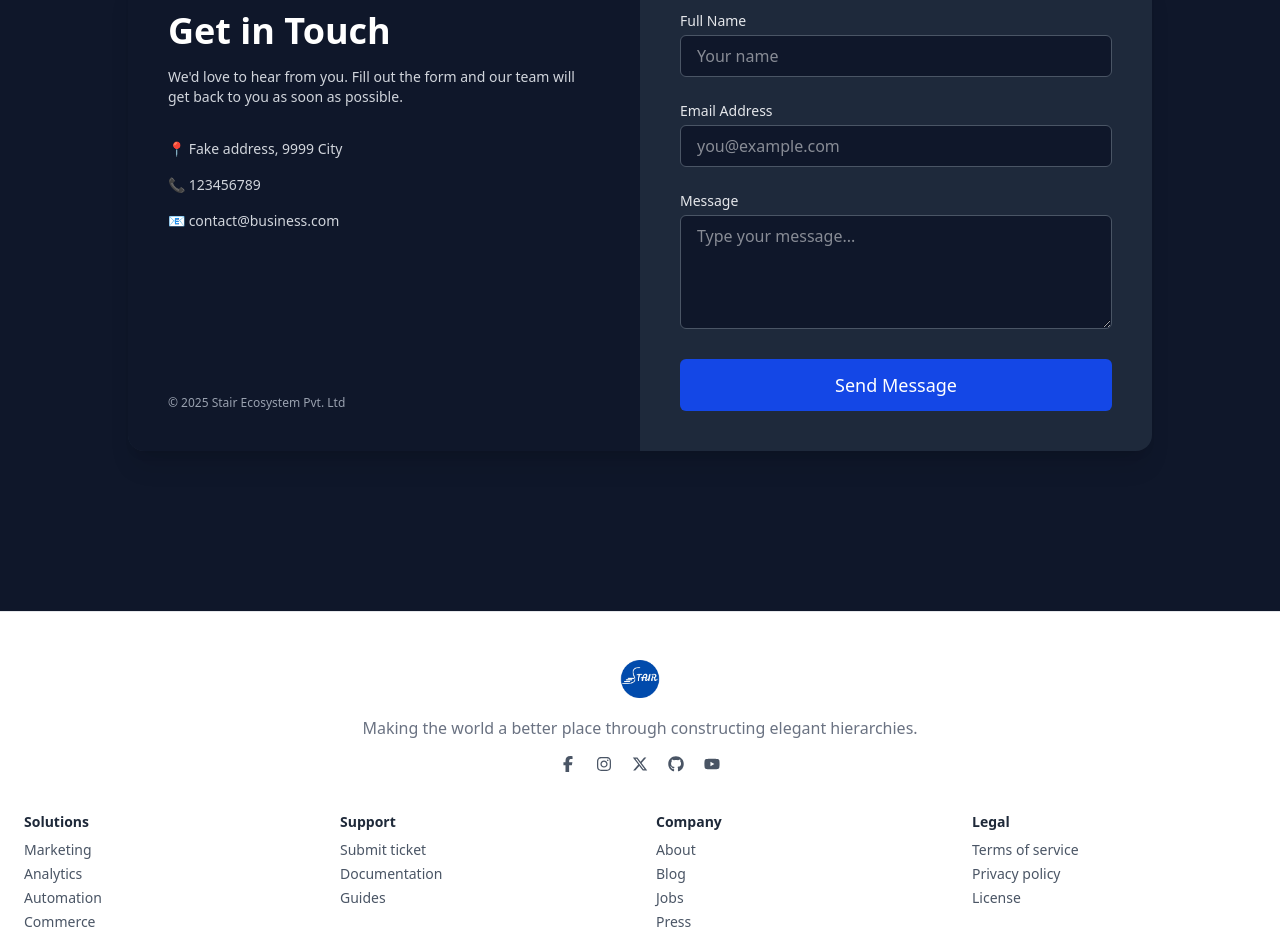
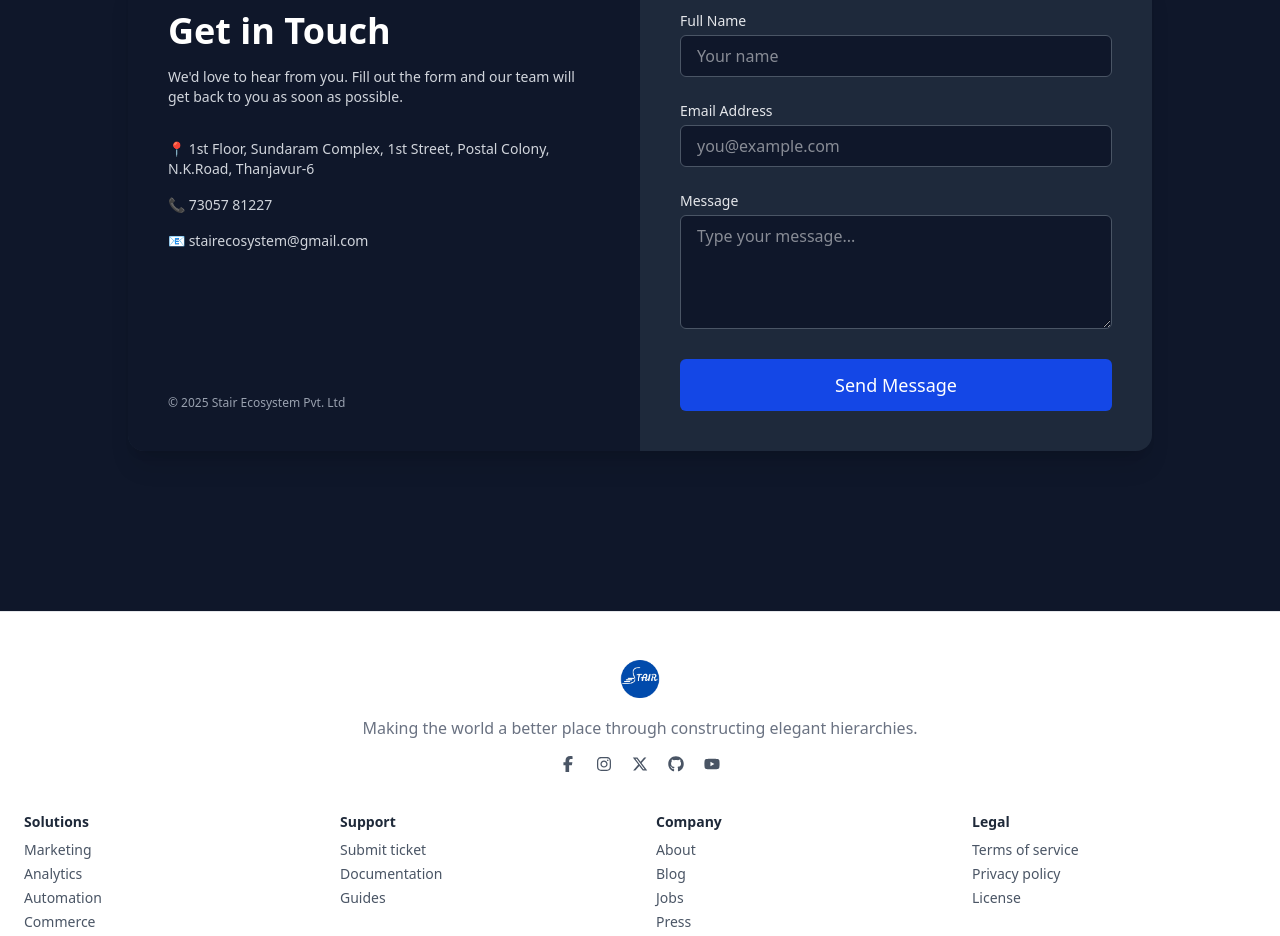
Before and after one commit to shahulyaalh/Stair-Deploy, a React (Vite) app in the folder frontend/: page / in a window 1280 px wide. Shown: the part 4000-4936 px from the top of the page. Built offline with nearby package versions, Linux system fonts and the light colour scheme.

Commit message:
some changes made

```diff
--- a/frontend/src/Pages/Contact.jsx
+++ b/frontend/src/Pages/Contact.jsx
@@ -50,11 +50,12 @@ const Contact = () => {
             </p>
             <ul className="space-y-4 text-sm text-gray-300">
               <li className="flex items-center gap-2">
-                📍 Fake address, 9999 City
+                📍 1st Floor, Sundaram Complex, 1st Street, Postal Colony,
+                N.K.Road, Thanjavur-6
               </li>
-              <li className="flex items-center gap-2">📞 123456789</li>
+              <li className="flex items-center gap-2">📞 73057 81227</li>
               <li className="flex items-center gap-2">
-                📧 contact@business.com
+                📧 stairecosystem@gmail.com
               </li>
             </ul>
           </div>
```
